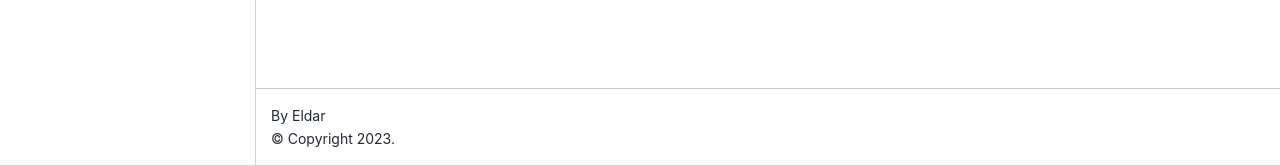
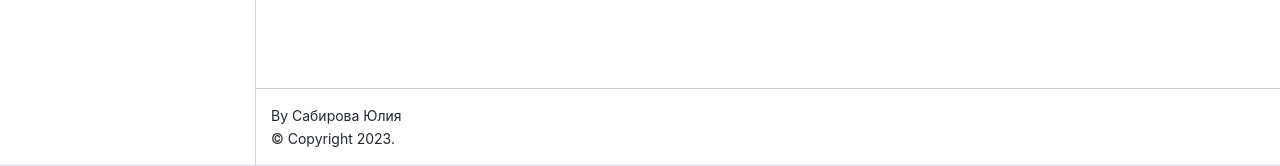
Before and after one commit to yuliya-sabirova/cpp-ads-course, a Jupyter Book: the page built from README.md, in a window 1280 px wide. Shown: the part 734-900 px from the top of the page. Built offline with Jupyter Book 1.0.4 settings and Sphinx 7.4.7 and the Sphinx Book theme 1.1.4, drawn with Linux system fonts in a browser that asks for light colours; part of the change alters nothing that is shown.

Commit message:
Update _config.yml

```diff
--- a/_config.yml
+++ b/_config.yml
@@ -1,5 +1,5 @@
 title: "Алгоритмы и структуры данных на C++"
-author: "Eldar"
+author: "Сабирова Юлия"
 
 execute:
   execute_notebooks: "off"   # не исполняем при сборке
@@ -8,12 +8,18 @@ html:
   use_repository_button: true
   use_issues_button: true
   use_edit_page_button: true
+  use_thebe: true            # ВАЖНО: включаем Thebe (JB 1.0+)
+  thebe_config:              # ВАЖНО: задаём конфиг Thebe/Binder
+    binderhub_url: https://mybinder.org
+    repository_url: https://github.com/yuliya-sabirova/cpp-ads-course
+    repository_branch: main
+    kernel_name: xcpp17      # ядро xeus-cling в Binder
 
 repository:
   url: https://github.com/yuliya-sabirova/cpp-ads-course
   branch: main
   path_to_book: ""
 
+# (опционально) можно оставить launch_buttons, но он не обязателен для 1.0+
 launch_buttons:
-  thebe: true
   binderhub_url: https://mybinder.org
```
